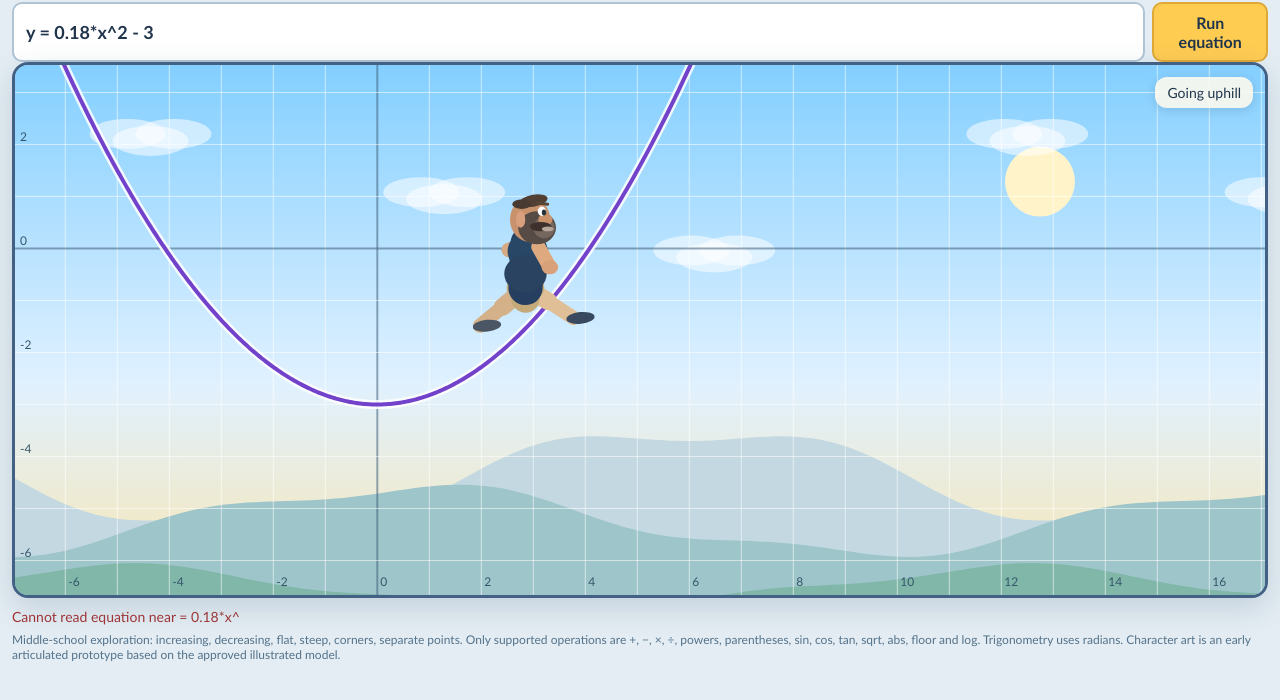
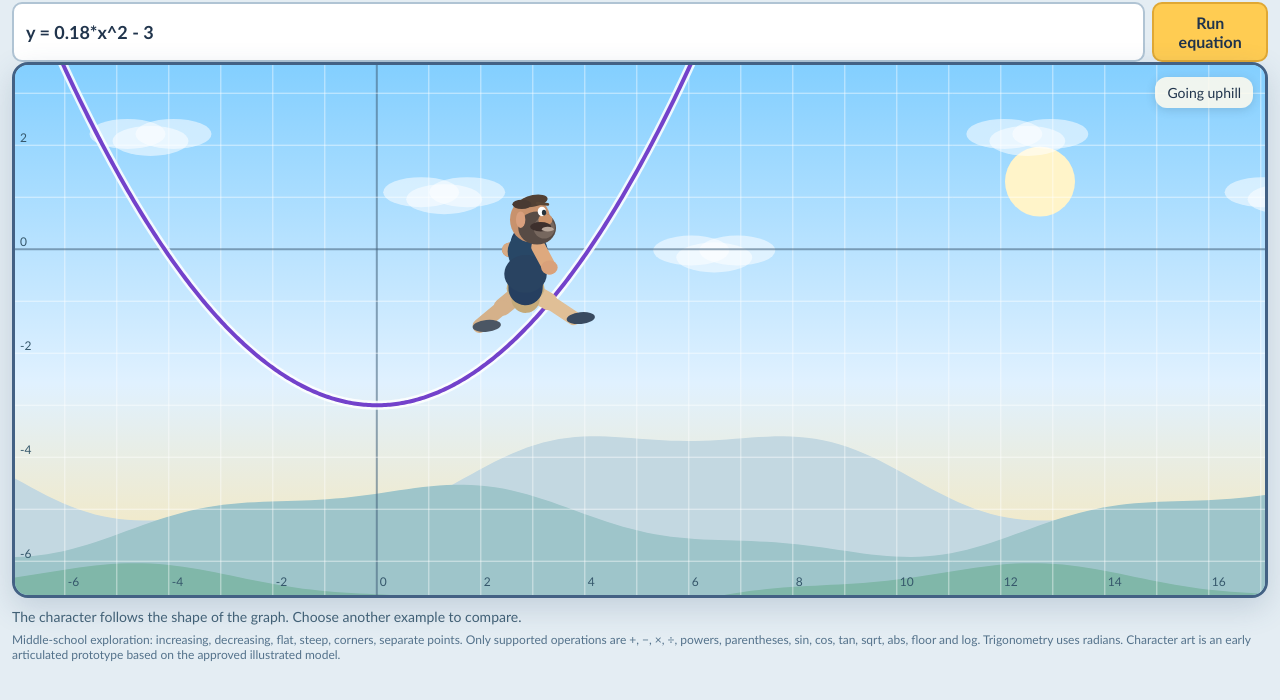
Before and after one commit to keeganfinlayson/Testing, a plain HTML site: page function-runner/index.html in a window 1280 px wide. Shown: the part 76-776 px from the top of the page. Drawn offline with Linux system fonts and the light colour scheme.

Commit message:
Fix equation parser and discrete-point input tokenization

```diff
--- a/function-runner/index.html
+++ b/function-runner/index.html
@@ -36,14 +36,14 @@ const $=id=>document.getElementById(id),canvas=$('stage'),ctx=canvas.getContext(
 let W=1000,H=600,DPR=1,mode='function',fn=x=>0.18*x*x-3,points=[],vertical=3,playing=true,grid=true,last=0,time=0,camX=0,camY=0,rx=-7,velocity=1.6,phase=0,fall=0,flight=0,pause=0,idx=0,state='run',lean=0,description='',scale=52;
 const clamp=(a,lo,hi)=>Math.min(hi,Math.max(lo,a)),mix=(a,b,t)=>a+(b-a)*t;
 function parse(expression){
- const s=expression.replace(/\\u2212/g,'-').replace(/\\u00d7/g,'*').replace(/\\u00f7/g,'/').replace(/\\u03c0/g,'pi').replace(/\\s+/g,'').toLowerCase();
- const tokens=[];const pat=/\\d*\\.\\d+(?:e[+-]?\\d+)?|\\d+(?:\\.\\d*)?(?:e[+-]?\\d+)?|[a-z]+|[()+*\\/^,-]/gy;let at=0,m;
+ const s=expression.replace(/\u2212/g,'-').replace(/\u00d7/g,'*').replace(/\u00f7/g,'/').replace(/\u03c0/g,'pi').replace(/\s+/g,'').toLowerCase();
+ const tokens=[];const pat=/\d*\.\d+(?:e[+-]?\d+)?|\d+(?:\.\d*)?(?:e[+-]?\d+)?|[a-z]+|[()+*\/^,-]/gy;let at=0,m;
  while(at<s.length){pat.lastIndex=at;m=pat.exec(s);if(!m)throw Error('Cannot read equation near '+s.slice(at,at+10));tokens.push(m[0]);at=pat.lastIndex}
- let pos=0;const peek=()=>tokens[pos],eat=t=>peek()===t?(pos++,true):false,needsPrimary=t=>t!==undefined&&(t==='('||/^[a-z]|^\\d/.test(t));
+ let pos=0;const peek=()=>tokens[pos],eat=t=>peek()===t?(pos++,true):false,needsPrimary=t=>t!==undefined&&(t==='('||/^[a-z]|^\d/.test(t));
  function atom(){
   if(eat('(')){const v=add();if(!eat(')'))throw Error('Missing )');return v}
   const t=tokens[pos++];if(!t)throw Error('Incomplete expression');
-  if(/^\\d/.test(t)){let a=Number(t);return ()=>a}
+  if(/^\d/.test(t)){let a=Number(t);return ()=>a}
   if(t==='x')return x=>x;
   if(t==='pi')return ()=>Math.PI;
   if(t==='e')return ()=>Math.E;
@@ -58,13 +58,13 @@ function parse(expression){
  const result=add();if(pos!==tokens.length)throw Error('Unexpected: '+tokens[pos]);return result;
 }
 function parseEquation(src){
- const t=src.trim();if(/^x\\s*=/.test(t.toLowerCase())){const raw=t.replace(/^x\\s*=/i,'');let f=parse(raw),v=f(0);if(!Number.isFinite(v))throw Error('Vertical line must have a number');return {mode:'vertical',v}}
- const rhs=t.replace(/^(?:y|f\\s*\\(\\s*x\\s*\\))\\s*=/i,'');return {mode:'function',fn:parse(rhs)}
+ const t=src.trim();if(/^x\s*=/.test(t.toLowerCase())){const raw=t.replace(/^x\s*=/i,'');let f=parse(raw),v=f(0);if(!Number.isFinite(v))throw Error('Vertical line must have a number');return {mode:'vertical',v}}
+ const rhs=t.replace(/^(?:y|f\s*\(\s*x\s*\))\s*=/i,'');return {mode:'function',fn:parse(rhs)}
 }
 function parsePoints(s){
- const re=/\\(\\s*([-+]?\\d*\\.?\\d+)\\s*,\\s*([-+]?\\d*\\.?\\d+)\\s*\\)/g;let a=[],m;while((m=re.exec(s)))a.push({x:+m[1],y:+m[2]});
+ const re=/\(\s*([-+]?\d*\.?\d+)\s*,\s*([-+]?\d*\.?\d+)\s*\)/g;let a=[],m;while((m=re.exec(s)))a.push({x:+m[1],y:+m[2]});
  if(a.length<2)throw Error('Enter at least two points as (x,y) pairs');
- const leftover=s.replace(re,'').replace(/[\\s,;]+/g,'');if(leftover)throw Error('Use points in the form (x,y), (x,y)');
+ const leftover=s.replace(re,'').replace(/[\s,;]+/g,'');if(leftover)throw Error('Use points in the form (x,y), (x,y)');
  a.sort((p,q)=>p.x-q.x);if(a.some((p,i)=>i>0&&p.x===a[i-1].x))throw Error('Use just one output for each x-value');
  return a;
 }
```
